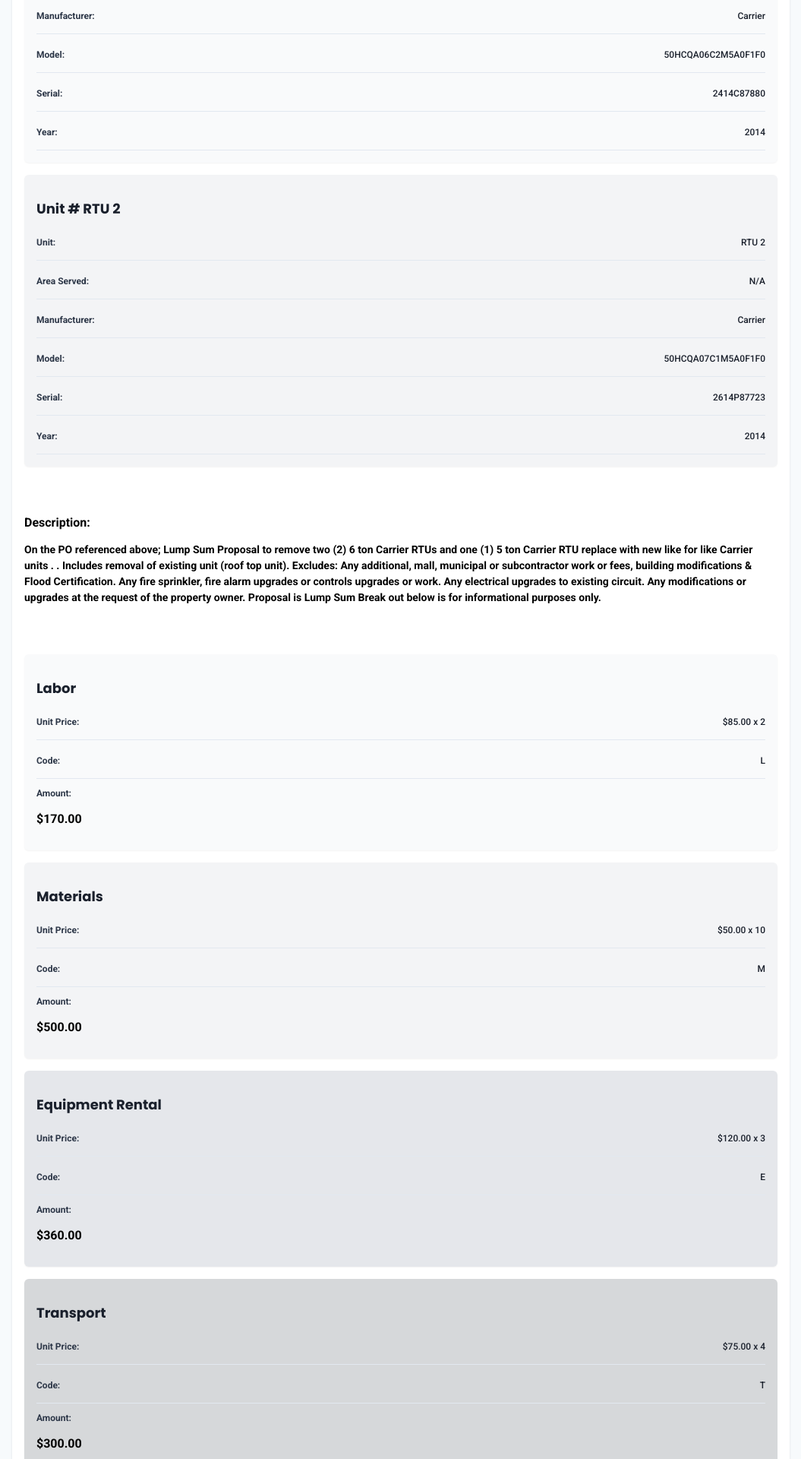
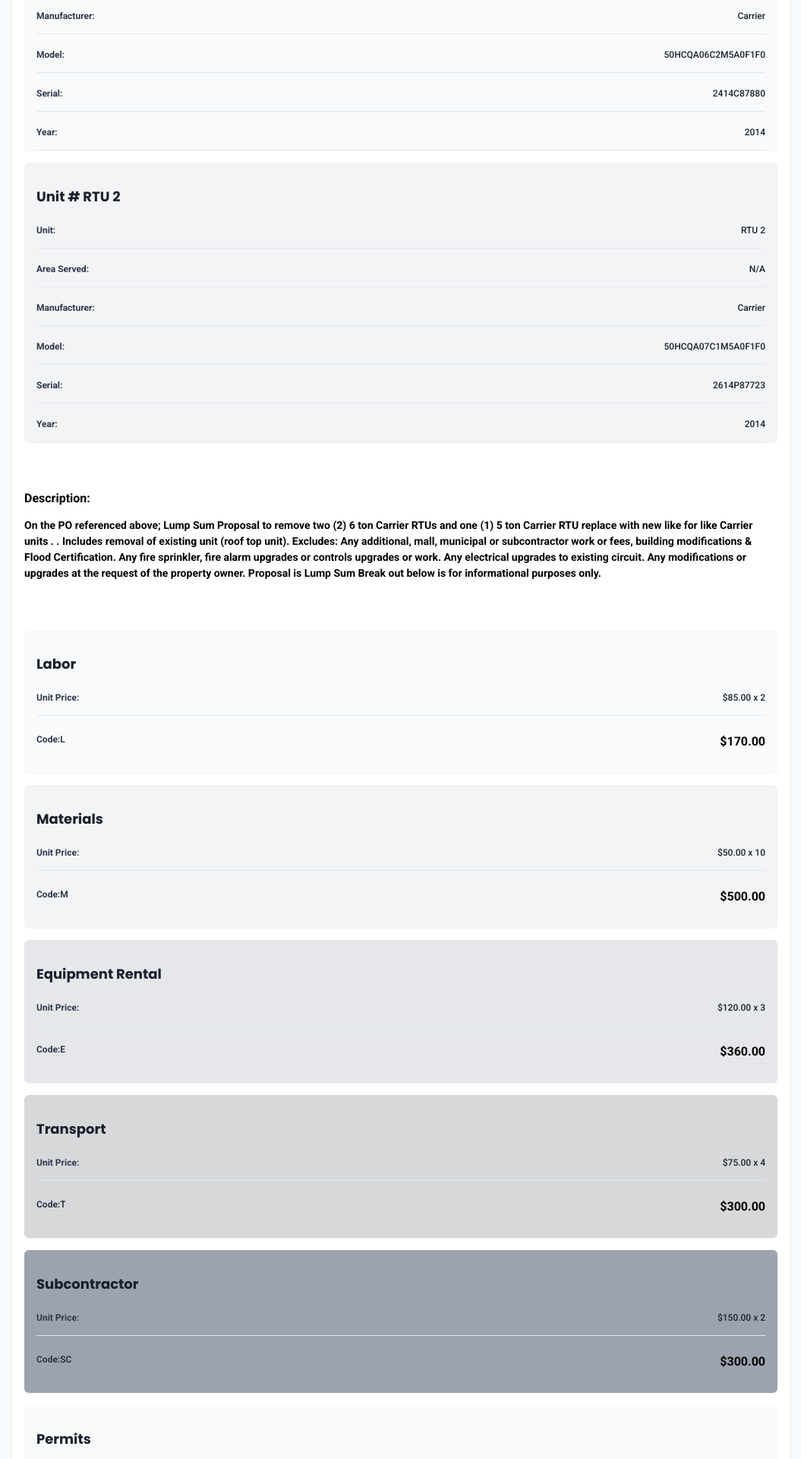
Before and after one commit to M3D3L/Quotation, a PHP site: page /index.html in a window 1280 px wide. Shown: the part 756-2676 px from the top of the page at 76% size, without its empty margins (112-1167 px from the left). Run offline with PHP 8.4, Linux system fonts and the light colour scheme.

Commit message:
modified styles

```diff
--- a/assets/css/main.css
+++ b/assets/css/main.css
@@ -144,9 +144,11 @@ ul {
     width: 100%;
     border-radius: 0.375rem;
     box-shadow: 0 1px 2px rgba(0, 0, 0, 0.05);
-    padding: 1rem;
+    padding-left: 1rem;
+    padding-right: 1rem;
+    padding-top: 1rem;
+    box-sizing: border-box;
     margin-bottom: 1rem;
-    box-sizing: border-box;
 }
 
 .unit-title {
@@ -215,6 +217,18 @@ ul {
     border-bottom: 1px solid #e2e8f0;
 }
 
+.breakdown-detail {
+    display: flex;
+    justify-content: space-between;
+    align-items: center;
+    padding-bottom: 0.25rem;
+    border-bottom: 1px solid #e2e8f0;
+}
+
+.hide-border {
+    border-bottom: none !important;
+}
+
 .amount-value {
     font-weight: bold;
     font-size: 1rem;
@@ -253,3 +267,10 @@ ul {
     font-size: 1.125rem;
     color: #1a202c;
 }
+
+/* Utility */
+.flex-row {
+    display: flex;
+    justify-content: space-between;
+    align-items: center;
+}
--- a/assets/js/components.js
+++ b/assets/js/components.js
@@ -1,10 +1,10 @@
 // Define custom colors equivalent to Tailwind gray shades with increments of 50
 const customColors = [
-    '#f9fafb', // bg-gray-50
-    '#f3f4f6', // bg-gray-100
-    '#e5e7eb', // bg-gray-200
-    '#d6d8da', // bg-gray-300
-    '#9ca3af', // bg-gray-400
+  "#f9fafb", // bg-gray-50
+  "#f3f4f6", // bg-gray-100
+  "#e5e7eb", // bg-gray-200
+  "#d6d8da", // bg-gray-300
+  "#9ca3af", // bg-gray-400
 ];
 
 // Utility function to generate a background color class based on index
@@ -57,12 +57,18 @@ export function generateUnitCard(item, index) {
     <li class="unit-card" style="background-color: ${backgroundColor};">
        <h2 class="unit-title">Unit # ${item.unit}</h2>
        <div class="unit-details">
-          ${Object.entries(item).map(([key, value]) => `
+          ${Object.entries(item)
+            .map(
+              ([key, value]) => `
           <div class="unit-detail">
-             <span class="detail-key">${key.replace(/([A-Z])/g, ' $1').replace(/^./, str => str.toUpperCase())}:</span>
+             <span class="detail-key">${key
+               .replace(/([A-Z])/g, " $1")
+               .replace(/^./, (str) => str.toUpperCase())}:</span>
              <p class="detail-value">${value}</p>
           </div>
-          `).join('')}
+          `
+            )
+            .join("")}
        </div>
     </li>
     `;
@@ -72,8 +78,11 @@ export function generateUnitCard(item, index) {
 export function renderUnitCards(containerId, dataArray) {
   const container = document.getElementById(containerId);
   if (container) {
-        container.innerHTML = dataArray.map((item, index) => generateUnitCard(item, index)).join('');
+    container.innerHTML = dataArray
+      .map((item, index) => generateUnitCard(item, index))
+      .join("")
   }
+
 }
 
 // Function to create a description section
@@ -102,14 +111,16 @@ export function generateBreakdownCard(item, index) {
        <div class="breakdown-details">
           <div class="breakdown-detail">
              <span class="detail-key">Unit Price:</span>
-             <p class="detail-value">$${item.unitPrice.toFixed(2)} x ${item.quantity}</p>
+             <p class="detail-value">$${item.unitPrice.toFixed(2)} x ${
+    item.quantity
+  }</p>
           </div>
-          <div class="breakdown-detail">
+          <div class="flex-row">
+
+            <div class="breakdown-detail hide-border">
              <span class="detail-key">Code:</span>
              <p class="detail-value">${item.code}</p>
           </div>
-          <div class="breakdown-amount">
-             <span class="detail-key">Amount:</span>
             <p class="amount-value">$${item.amount.toFixed(2)}</p>
           </div>
        </div>
@@ -121,7 +132,9 @@ export function generateBreakdownCard(item, index) {
 export function renderBreakdownCards(containerId, dataArray) {
   const container = document.getElementById(containerId);
   if (container) {
-        container.innerHTML = dataArray.map((item, index) => generateBreakdownCard(item, index)).join('');
+    container.innerHTML = dataArray
+      .map((item, index) => generateBreakdownCard(item, index))
+      .join("");
   }
 }
 
--- a/index.html
+++ b/index.html
@@ -13,7 +13,6 @@
         <div class="header">
             <div class="quote-top" id="quote-top"></div>
             <!-- Table Card -->
-            <!-- Cost Breakdown Card -->
             <ul id="table-card" class="table-card"></ul>
             <!-- Description -->
             <div class="description">
```
Lines whose indentation alone changed are shown as unchanged.
